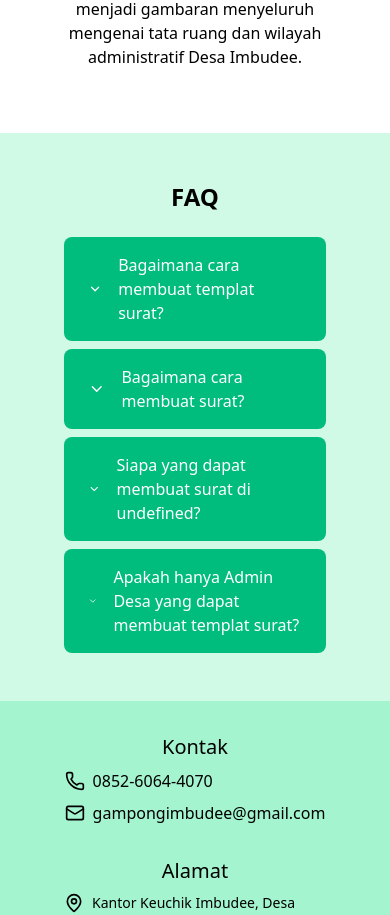
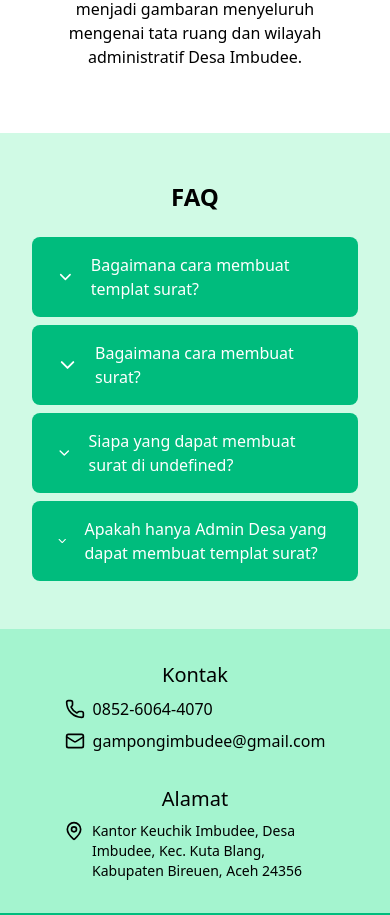
Before and after one commit to naufalhanif25/haba-imbudee, a Next.js app: page / in a window 390 px wide. Shown: the part 4360-5275 px from the top of the page. Built offline with nearby package versions, Linux system fonts and the light colour scheme.

Commit message:
fix: FAQ section responsiveness

```diff
--- a/components/home/faq-section.tsx
+++ b/components/home/faq-section.tsx
@@ -2,8 +2,7 @@ import FaqDropdown from "../faq-dropdown";
 
 export default function FAQSection() {
     return (
-        // TODO: Tambahkan pertanyaan lain dan ganti pertanyaan yang duplikat
-        <section className="flex flex-col items-center justify-center px-16 py-12 gap-6 bg-emerald-100">
+        <section className="flex flex-col items-center justify-center px-8 md:px-16 py-12 gap-6 bg-emerald-100">
             <h1 className="text-2xl font-bold sm:text-left text-center">
                 FAQ
             </h1>
```
